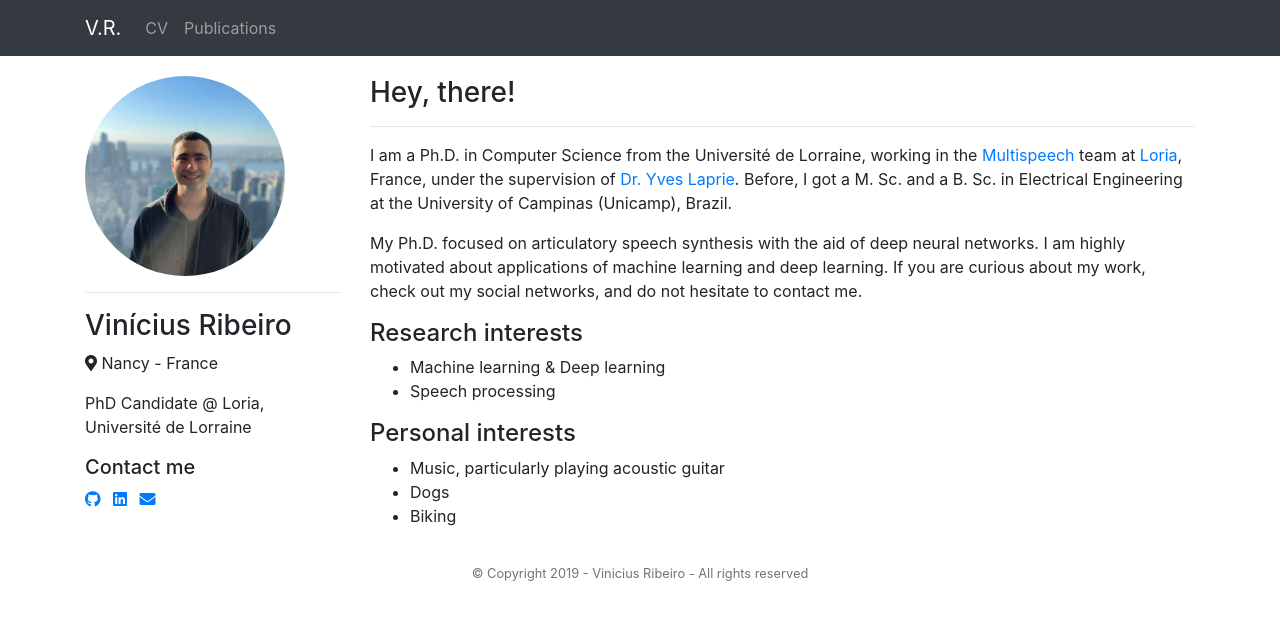
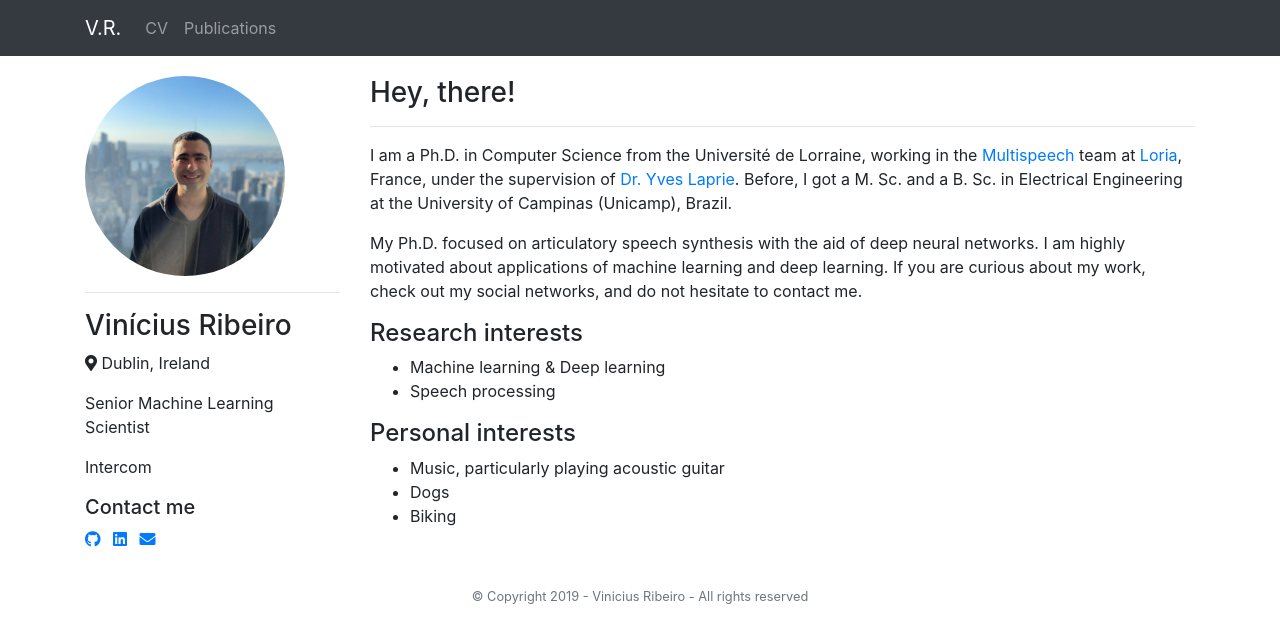
Before and after one commit to vribeiro1/vribeiro1.github.io, a Jekyll site: the page built from index.md, in a window 1280 px wide. Shown: the top 643 px of the page. Built offline with Jekyll 4.4.1, drawn with Linux system fonts in a browser that asks for light colours; nearby versions of some CDN libraries.

Commit message:
Update CV and sidebar

```diff
--- a/_includes/sidebar.html
+++ b/_includes/sidebar.html
@@ -1,9 +1,10 @@
 <img src="https://vribeiro1.github.io/img/profile.jpeg" style="border-radius: 100%;" width="200">
 <hr>
 <h3>Vinícius Ribeiro</h3>
-<p><i class="fas fa-map-marker-alt"></i> Nancy - France</p>
+<p><i class="fas fa-map-marker-alt"></i> Dublin, Ireland</p>
 
-<p>PhD Candidate @ Loria, Université de Lorraine</p>
+<p>Senior Machine Learning Scientist</p>
+<p>Intercom</p>
 
 <h5>Contact me</h5>
 <ul class="list-inline">
--- a/_layouts/cv.html
+++ b/_layouts/cv.html
@@ -99,6 +99,8 @@
         <h4>Professional Experiences</h4>
         <br>
 
+        <h6>Jan 2024 - Current <b>Senior Machine Learning Scientist - Intercom</b> - Dublin, Ireland</h6>
+
         <h6>Oct 2020 - Dec 2023<b> Doctoral Researcher - Loria</b> - Nancy, France</h6>
         <li>
             <ul>Research focused on articulatory synthesis of speech using deep neural networks on multimodal data</ul>
```
